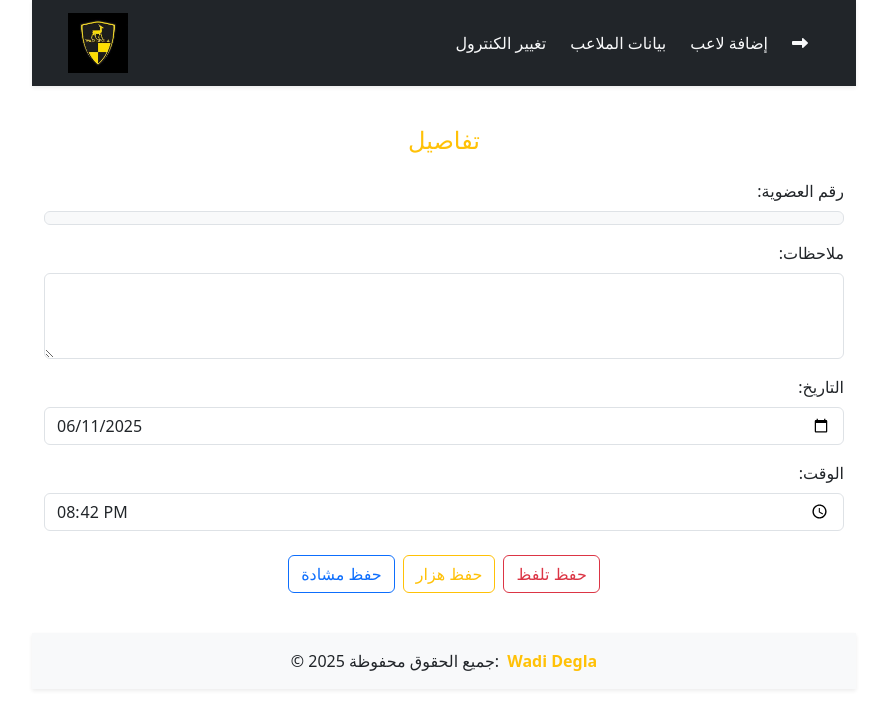
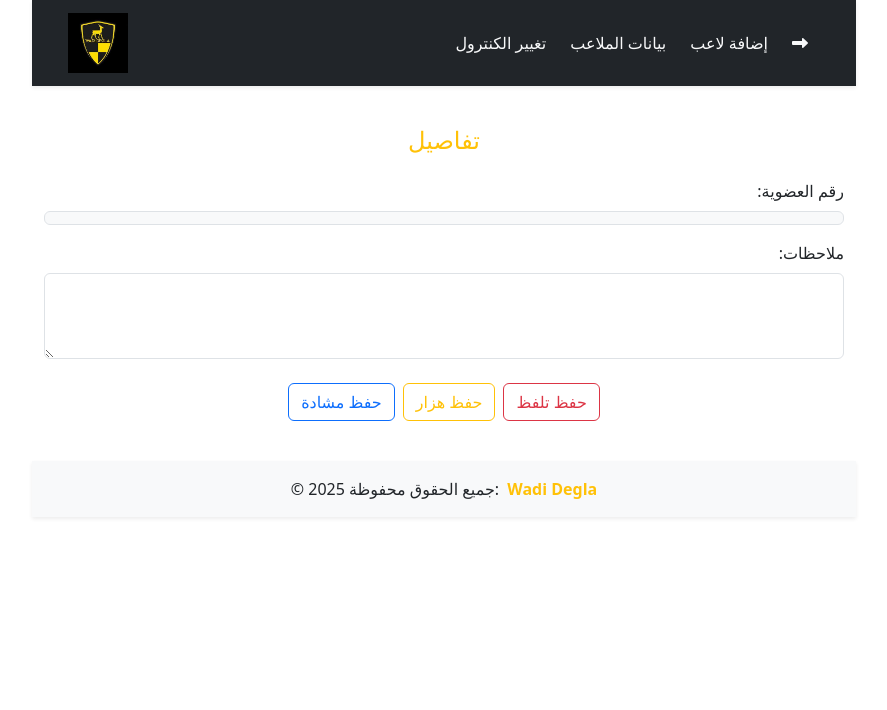
Before and after one commit to peterAlpert/WadiDegla, an Angular app: page /violation/1/1 in a window 1280 px wide. Shown: the top 710 px of the page, without its empty margins (196-1083 px from the left). Built offline with nearby package versions, Linux system fonts and the light colour scheme.

Commit message:
edit in violation details

```diff
--- a/src/app/Components/violation-details/violation-details.component.html
+++ b/src/app/Components/violation-details/violation-details.component.html
@@ -10,17 +10,6 @@
         <label class="form-label">ملاحظات:</label>
         <textarea [(ngModel)]="note" class="form-control" rows="3"></textarea>
     </div>
-
-    <div class="mb-3">
-        <label class="form-label">التاريخ:</label>
-        <input type="date" [(ngModel)]="date" class="form-control" />
-    </div>
-
-    <div class="mb-3">
-        <label class="form-label">الوقت:</label>
-        <input type="time" [(ngModel)]="time" class="form-control" />
-    </div>
-
     <div class="d-flex justify-content-center gap-2 mt-4">
         <button class="btn btn-outline-danger" (click)="saveViolation('insult')">حفظ تلفظ</button>
         <button class="btn btn-outline-warning" (click)="saveViolation('joke')">حفظ هزار</button>
--- a/src/app/Components/violation-details/violation-details.component.ts
+++ b/src/app/Components/violation-details/violation-details.component.ts
@@ -1,3 +1,4 @@
+import { ToastrService } from 'ngx-toastr';
 import { Component, OnInit } from '@angular/core';
 import { CommonModule, Location } from '@angular/common';
 import { FormsModule } from '@angular/forms';
@@ -20,13 +21,19 @@ export class ViolationDetailsComponent implements OnInit {
   constructor(
     private router: Router,
     private location: Location,
+    private route: ActivatedRoute,
+    private _ToastrService: ToastrService,
     private violationService: ViolationService
   ) { }
 
   ngOnInit(): void {
-
     const nav = this.router.getCurrentNavigation();
     this.member = nav?.extras?.state?.['member'];
+
+    if (!this.member) {
+      const membership = this.route.snapshot.paramMap.get('id');
+      console.warn('العضو مش موجود في state، ممكن تجيب بياناته بـ id:', membership);
+    }
 
     const now = new Date();
     this.date = now.toISOString().split('T')[0];
@@ -34,17 +41,21 @@ export class ViolationDetailsComponent implements OnInit {
   }
 
   saveViolation(type: string) {
+    const now = new Date();
+    const date = now.toISOString().split('T')[0];
+    const time = now.toTimeString().split(':').slice(0, 2).join(':');
+
     const violation = {
       name: this.member.memberName,
       membership: this.member.membership,
       note: this.note,
-      date: this.date,
-      time: this.time,
+      date: date,
+      time: time,
       type: type
     };
 
     this.violationService.saveViolation(violation).subscribe(() => {
-      alert('تم الحفظ بنجاح');
+      this._ToastrService.success('تم الحفظ بنجاح');
       this.location.back();
     });
   }
```
